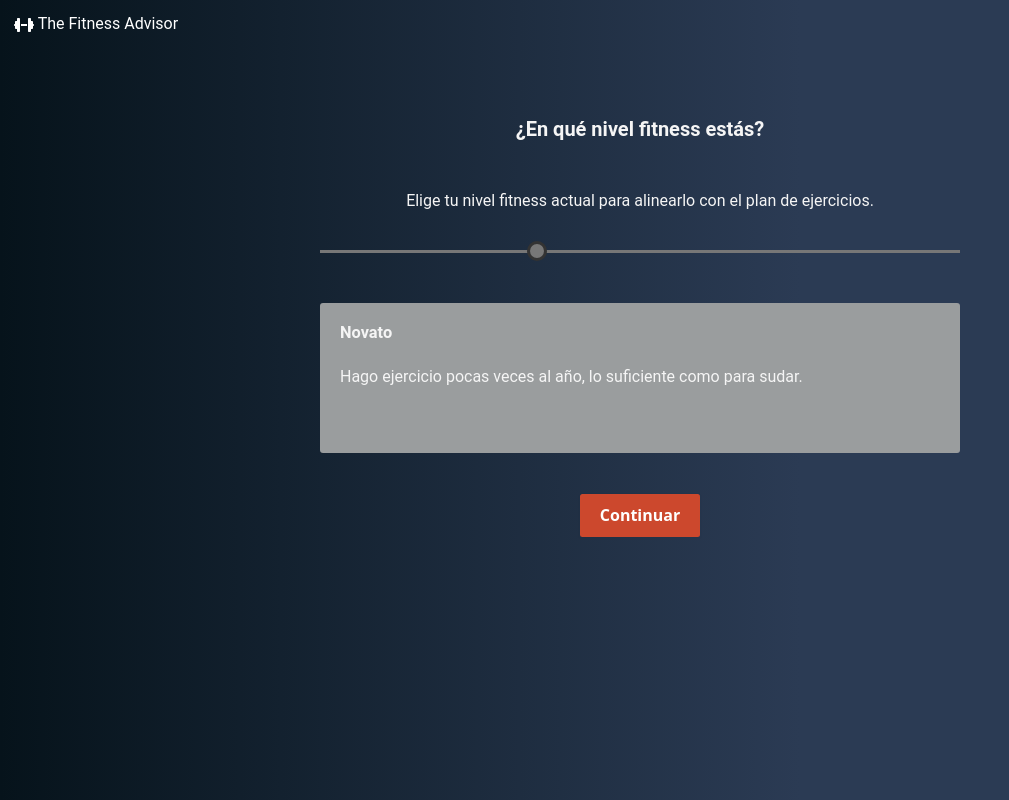
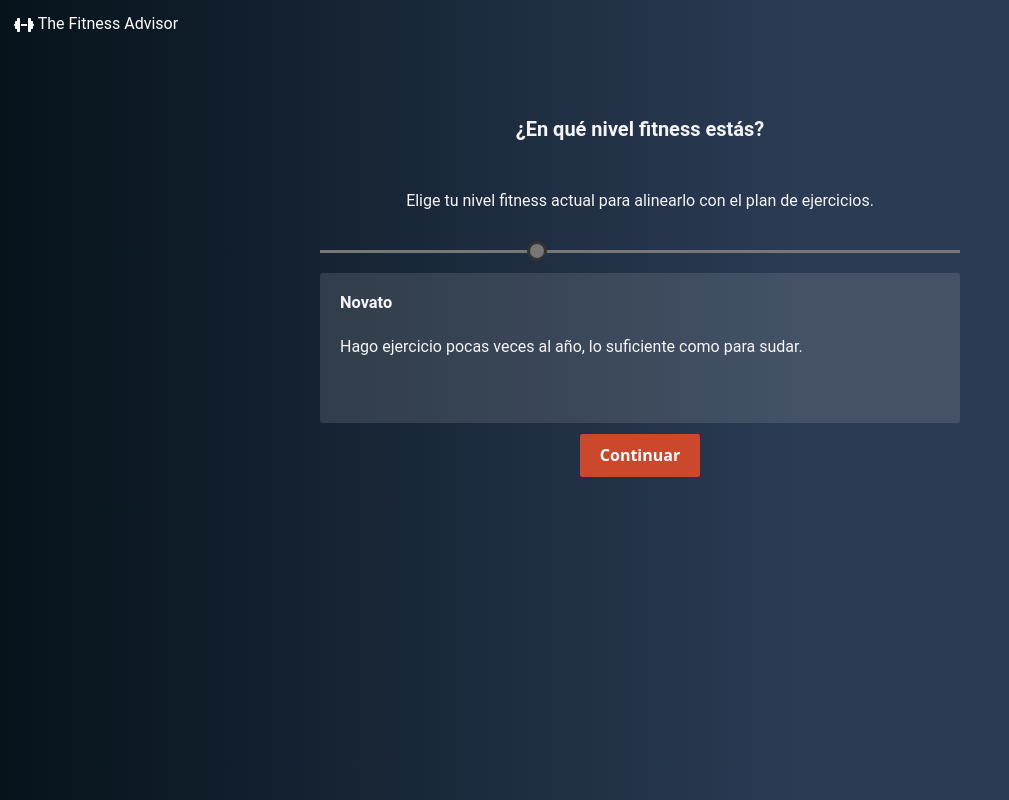
Before and after one commit to clauadri/fitness-app, a React (Create React App) app: page /step-level-of-fitness in a window 1280 px wide. Shown: the whole page, without its empty margins (0-1009 px from the left). Built offline with nearby package versions, Linux system fonts and the light colour scheme; no server answers.

Commit message:
fix styles

```diff
--- a/src/pages/steps/Steps.css
+++ b/src/pages/steps/Steps.css
@@ -137,14 +137,17 @@ padding: 0;
 .text-level-fitness {
     width: 50%;
     height: 150px;
-    background-color:  #9a9d9e;
+    background-color: #d3d3d325;
     display: flex;
     flex-direction: column;
     align-items: flex-start;
     border-radius: 3px;
+}
 
+.text-level-fitness:hover {
+    background-color: #91abbc7d;
+}
 
-}
 .text-level-fitness h3{
     padding: 20px 0px 0px 20px;
 }
@@ -199,8 +202,6 @@ padding: 0;
 }
 
 
-/* //// */
-
     .step-options{
         min-width: 250px
     }
@@ -239,9 +240,6 @@ padding: 0;
         text-align: center;
         margin: 20px;
     }
-    .text-level-fitness {
-        margin: 30px 0px;
-    }
     .steps-container h1 {
         padding: 30px;
     }
--- a/src/pages/steps/step-workouts/CheckboxStyle.css
+++ b/src/pages/steps/step-workouts/CheckboxStyle.css
@@ -18,9 +18,15 @@
   box-sizing: border-box;
   text-align: center;
   margin: 20px;
-  background-color: #9a9d9e;
+  background-color: #d3d3d325;
   border-radius: 3px;
 }
+
+.checkbox-container:hover {
+
+        background-color: #9a9d9e8f;
+
+      }
 
 .checkbox-label {
   color: white;
```
